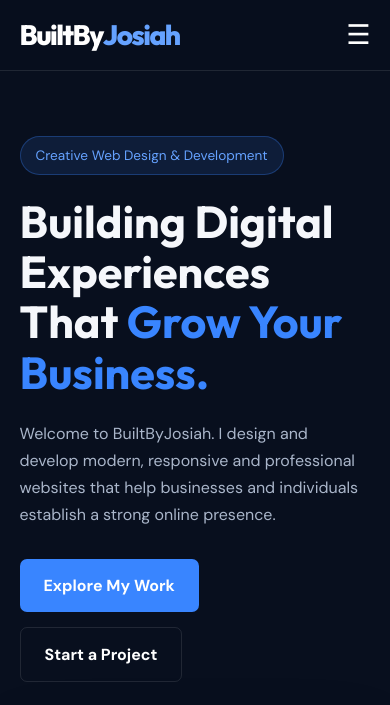
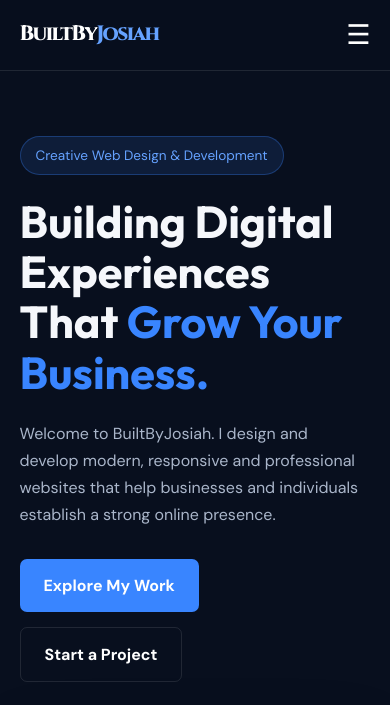
Before and after one commit to josiahlynton/BuiltByJosiah, a plain HTML site: page index.html in a window 390 px wide. Shown: the top 705 px of the page. Drawn offline with Linux system fonts and the light colour scheme.

Commit message:
Update CSS styles and add new font family

```diff
--- a/style.css
+++ b/style.css
@@ -1,5 +1,5 @@
 
-@import url('https://fonts.googleapis.com/css2?family=DM+Sans:wght@400;500;600;700&family=Outfit:wght@400;500;600;700;800&display=swap');
+@import url('https://fonts.googleapis.com/css2?family=DM+Sans:wght@400;500;600;700&family=Outfit:wght@400;500;600;700;800&family=Cinzel:wght@600;700;800&display=swap');
 
 :root {
     --background: #080f1e;
@@ -46,6 +46,8 @@ textarea {
     margin: auto;
 }
 
+/* HEADER */
+
 .site-header {
     position: sticky;
     top: 0;
@@ -63,14 +65,16 @@ textarea {
     gap: 25px;
 }
 
+/* BUILTBYJOSIAH LOGO */
+
 .logo {
     display: inline-block;
-    font-family: 'Outfit', sans-serif !important;
-    font-size: 1.75rem;
+    font-family: 'Cinzel', serif !important;
+    font-size: 1.55rem;
     font-weight: 800;
-    letter-spacing: -1.5px;
+    letter-spacing: 1px;
     color: #ffffff;
-    line-height: 1.2;
+    line-height: 1.4;
     white-space: nowrap;
 }
 
@@ -102,6 +106,8 @@ textarea {
     font-size: 1.7rem;
     cursor: pointer;
 }
+
+/* HERO SECTION */
 
 .hero {
     min-height: 650px;
@@ -192,6 +198,8 @@ textarea {
     box-shadow: 0 25px 70px rgba(0, 0, 0, 0.3);
 }
 
+/* GENERAL SECTIONS */
+
 .section {
     padding: 90px 0;
 }
@@ -213,6 +221,8 @@ textarea {
 .portfolio-note {
     color: var(--muted);
 }
+
+/* ABOUT */
 
 .about-content {
     display: grid;
@@ -236,6 +246,8 @@ textarea {
     color: var(--primary-light);
     margin-bottom: 10px;
 }
+
+/* SERVICES, PROCESS, WHY, PORTFOLIO AND PRICING */
 
 .services-grid,
 .process-grid,
@@ -274,6 +286,8 @@ textarea {
     border-color: rgba(57, 133, 255, 0.6);
 }
 
+/* SERVICE CARDS */
+
 .service-icon {
     font-size: 2rem;
     margin-bottom: 15px;
@@ -292,6 +306,8 @@ textarea {
     color: var(--muted);
     font-size: 0.94rem;
 }
+
+/* PORTFOLIO */
 
 .portfolio-image img {
     width: 100%;
@@ -330,6 +346,8 @@ textarea {
     font-size: 0.9rem;
 }
 
+/* PRICING */
+
 .pricing-card {
     padding: 30px;
     position: relative;
@@ -357,6 +375,8 @@ textarea {
     font-weight: 700;
     margin-bottom: 12px;
 }
+
+/* CONTACT */
 
 .contact-content {
     display: grid;
@@ -405,6 +425,8 @@ textarea {
     cursor: pointer;
 }
 
+/* FINAL CALL TO ACTION */
+
 .final-cta {
     text-align: center;
     padding: 65px 20px;
@@ -423,6 +445,8 @@ textarea {
     color: var(--muted);
     margin-bottom: 25px;
 }
+
+/* FOOTER */
 
 .site-footer {
     padding: 55px 0 20px;
@@ -450,6 +474,8 @@ textarea {
     text-align: center;
     font-size: 0.85rem;
 }
+
+/* WHATSAPP FLOATING BUTTON */
 
 .whatsapp-float {
     position: fixed;
@@ -498,6 +524,11 @@ textarea {
 @media (max-width: 700px) {
     .navbar {
         min-height: 70px;
+    }
+
+    .logo {
+        font-size: 1.3rem;
+        letter-spacing: 0.5px;
     }
 
     .menu-toggle {
```
